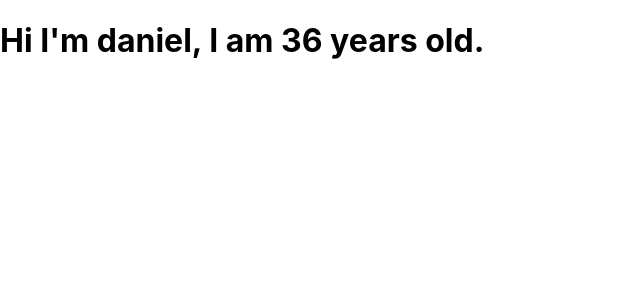
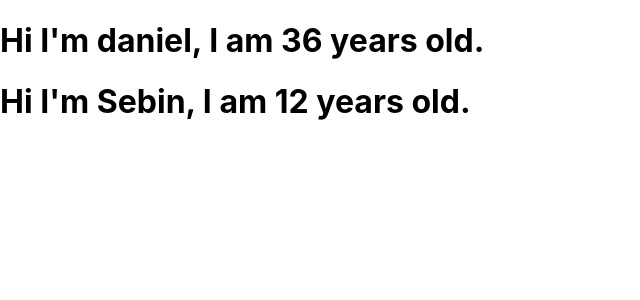
Before and after one commit to Mission-Ready/learning-git-merge-pr-temp, a React (Create React App) app: page / in a window 1280 px wide. Shown: the top 300 px of the page, without its empty margins (0-640 px from the left). Built offline with nearby package versions, Linux system fonts and the light colour scheme.

Commit message:
add another person

```diff
--- a/src/App.js
+++ b/src/App.js
@@ -4,6 +4,7 @@ function App() {
   return (
     <>
       <Person name="daniel" age="36"></Person>
+      <Person name="Sebin" age="12"></Person>
     </>
   );
 }
```
